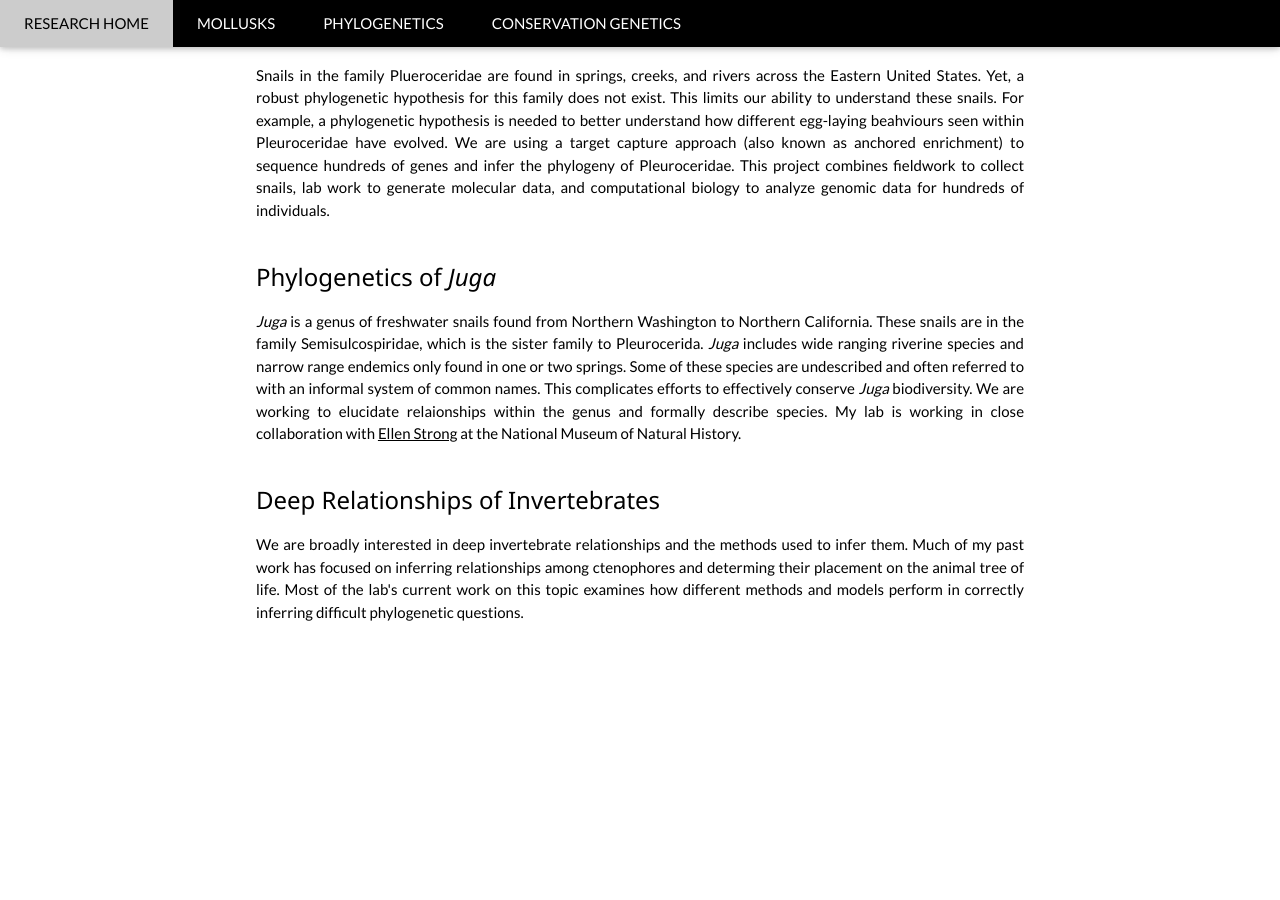
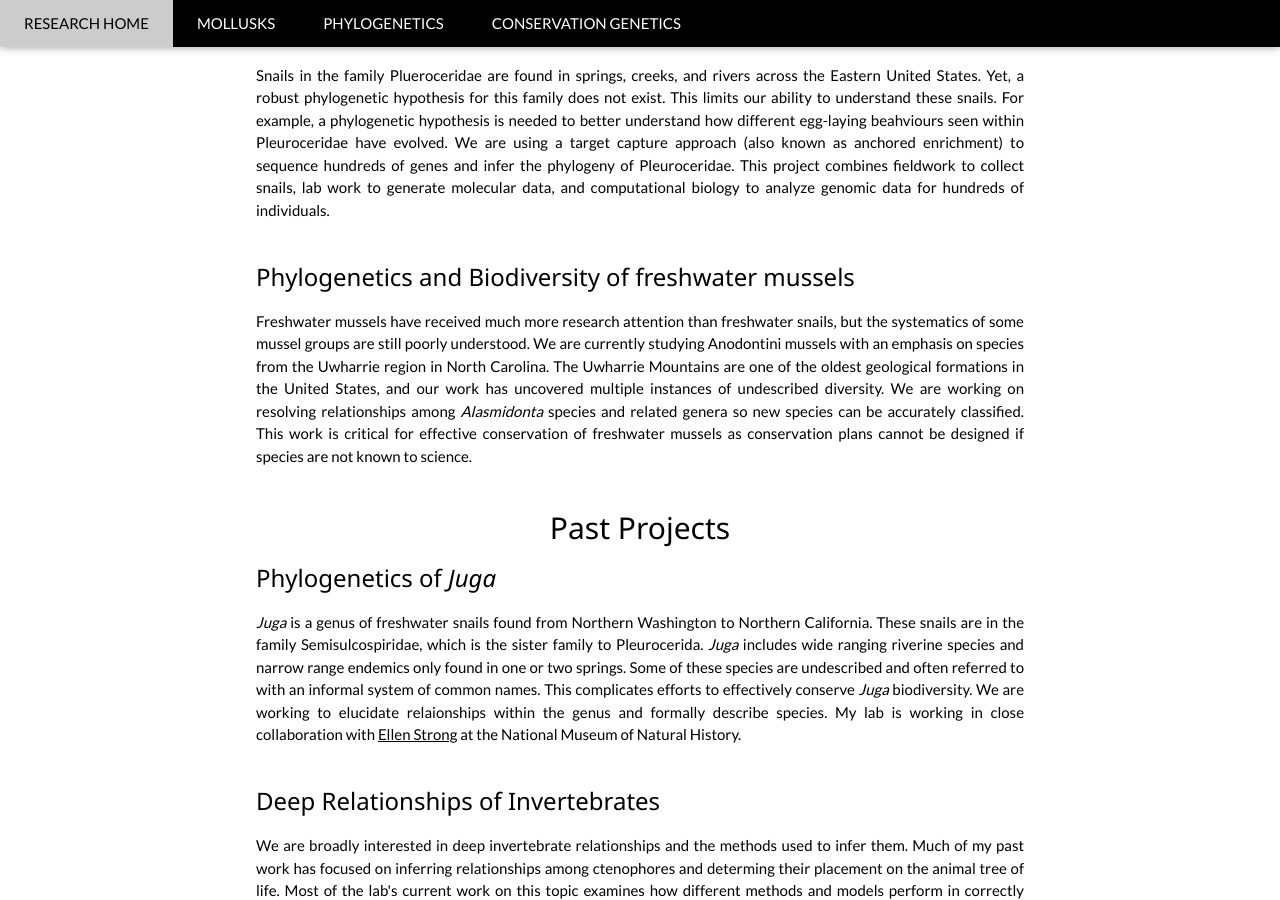
Before and after one commit to NathanWhelan/nathanwhelan.github.io, a Jekyll site: the page projects/phylogenetics.html, which Jekyll copies as it is, in a window 1280 px wide and 900 px high, scrolled down 501 px. Built offline with Jekyll 4.4.1, drawn with Linux system fonts in a browser that asks for light colours; before the commit the page ends 1203 px from its top, so only the background shows below that.

Commit message:
Update phylogenetics.html

```diff
--- a/projects/phylogenetics.html
+++ b/projects/phylogenetics.html
@@ -42,6 +42,9 @@ body {font-family: "Lato", sans-serif}
     <h2 class="w3-wide">Current Phylogenetics Projects</h2>
     <h3 class="w3-justify">Phylogenomics of Pleuroceridae</h3>
     <p class="w3-justify">Snails in the family Plueroceridae are found in springs, creeks, and rivers across the Eastern United States. Yet, a robust phylogenetic hypothesis for this family does not exist. This limits our ability to understand these snails. For example, a phylogenetic hypothesis is needed to better understand how different egg-laying beahviours seen within Pleuroceridae have evolved. We are using a target capture approach (also known as anchored enrichment) to sequence hundreds of genes and infer the phylogeny of Pleuroceridae. This project combines fieldwork to collect snails, lab work to generate molecular data, and computational biology to analyze genomic data for hundreds of individuals.</br></br></p>
+    <h3 class="w3-justify">Phylogenetics and Biodiversity of freshwater mussels</h3>
+    <p class="w3-justify">Freshwater mussels have received much more research attention than freshwater snails, but the systematics of some mussel groups are still poorly understood. We are currently studying Anodontini mussels with an emphasis on species from the Uwharrie region in North Carolina. The Uwharrie Mountains are one of the oldest geological formations in the United States, and our work has uncovered multiple instances of undescribed diversity. We are working on resolving relationships among <i>Alasmidonta</i> species and related genera so new species can be accurately classified. This work is critical for effective conservation of freshwater mussels as conservation plans cannot be designed if species are not known to science. </br></br></p>
+    <h2 class=”w3-justify”>Past Projects</h2>
     <h3 class="w3-justify">Phylogenetics of <i>Juga</i></h3>
     <p class="w3-justify"><i>Juga</i> is a genus of freshwater snails found from Northern Washington to Northern California. These snails are in the family Semisulcospiridae, which is the sister family to Pleurocerida. <i>Juga</i> includes wide ranging riverine species and narrow range endemics only found in one or two springs. Some of these species are undescribed and often referred to with an informal system of common names. This complicates efforts to effectively conserve <i>Juga</i> biodiversity. We are working to elucidate relaionships within the genus and formally describe species. My lab is working in close collaboration with <a href="http://invertebrates.si.edu/staff/strong.cfm">Ellen Strong</a> at the National Museum of Natural History.</br></br></p>
     <h3 class="w3-justify">Deep Relationships of Invertebrates</h3>
```
